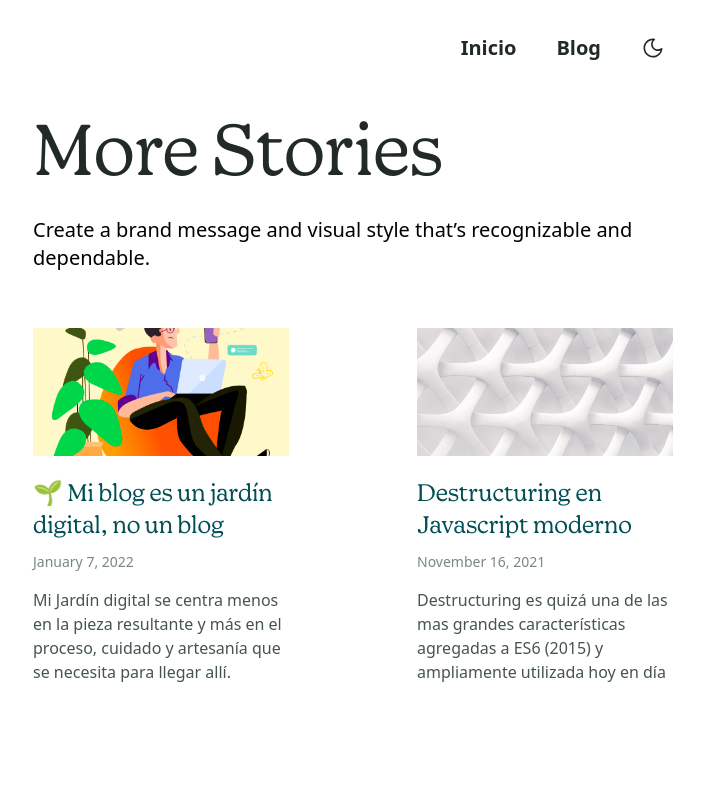
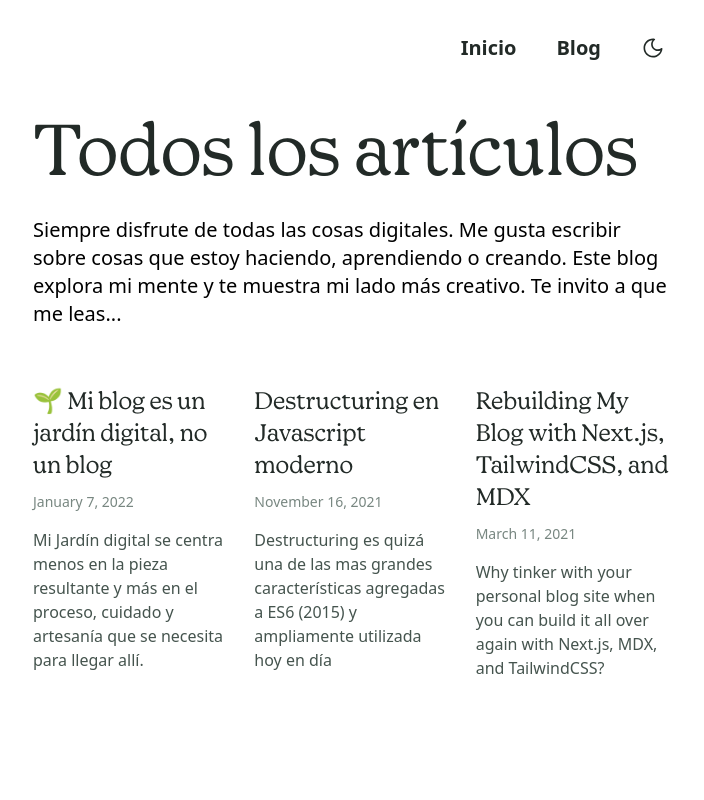
Before and after one commit to wilsonquispealanoca/wilsonquispe.io, a Next.js app: page /blog in a window 1280 px wide. Shown: the top 800 px of the page, without its empty margins (287-991 px from the left). Built offline with nearby package versions, Linux system fonts and the light colour scheme.

Commit message:
Fix: css styles

```diff
--- a/_posts/rebuilding-blog.md
+++ b/_posts/rebuilding-blog.md
@@ -17,7 +17,7 @@ After initially building my blog with Next.js and [Sanity.io](http://sanity.io),
 
 Since the last time I built my website, Next.js has implemented features I wasn’t using. I have also have come a *long* way in my self-taught developer journey. I've discovered new tools and techniques that I've been itching to try and I wanted to reflect that in my stack for this rebuild.
 
-Now that I have an MVP for my website, I'll be writing content on a regular cadence and adding more features/refactoring along the way. [View the code on Github](https://github.com/ekomenyong/ekomenyong.com) if you're interested.
+Now that I have an MVP for my website, I'll be writing content on a regular cadence and adding more features/refactoring along the way. [View the code on Github](https://github.com/wilsonquispealanoca/wilsonquispe.io) if you're interested.
 
 ### 2. Inspiration
 
@@ -70,7 +70,7 @@ export default function BlogTitle({ children }) {
 As a professional SEO of nearly a decade, having a website that was SEO friendly was extremely important to me.
 One of the major reasons I decided to learn Jamstack development, specifically, is because of poor page performance including page load speed with WordPress sites.
 
-With [Google introducing Core Web Vitals](/posts/core-web-vitals-understanding-lcp-fid-and-cls) this spring, it looks like I was ahead of the curve in finding a faster, better peformingm, web development solution.
+With [Google introducing Core Web Vitals](https://blog.chromium.org/2020/05/introducing-web-vitals-essential-metrics.html) this spring, it looks like I was ahead of the curve in finding a faster, better peformingm, web development solution.
 
 I needed to be able to quickly update Page Titles and Meta Dscriptions on my posts and be able to add Structured Data markup.
 The [`next-seo` plugin](https://github.com/garmeeh/next-seo) made that a much easier process for me, especially with implementing the Structured Data I wanted.
--- a/components/atoms/activeLink.jsx
+++ b/components/atoms/activeLink.jsx
@@ -3,7 +3,7 @@ import { useRouter } from 'next/router'
 const Activelink = ({href, children}) => {
   const router = useRouter()
   const style = {
-    color: router.asPath === href && "#222A27",
+    textDecoration: router.asPath === href && "#222A27",
   }
 
   const handleClick = (e) => {
--- a/components/molecules/moreStories.jsx
+++ b/components/molecules/moreStories.jsx
@@ -6,10 +6,10 @@ export default function MoreStories({ posts }) {
     <section>
       <Navbar />
         <h1 className="font-means text-primary-text dark:text-primary-dark mb-8 text-5xl md:text-7xl">
-          More Stories
+          Todos los artículos
         </h1>
-        <h2 className="text-xl font-light mb-14">Create a brand message and visual style that’s recognizable and dependable.</h2>
-      <div className="grid grid-cols-1 md:grid-cols-2 md:gap-x-16 lg:gap-x-32 gap-y-8 md:gap-y-32">
+        <h2 className="text-xl font-light mb-14">Siempre disfrute de todas las cosas digitales. Me gusta escribir sobre cosas que estoy haciendo, aprendiendo o creando. Este blog explora mi mente y te muestra mi lado más creativo. Te invito a que me leas...</h2>
+      <div className="grid grid-cols-1 md:grid-cols-3 md:gap-x-6 gap-y-8 md:gap-y-32">
         {posts.map((post) => (
           <PostPreview
             key={post.slug}
--- a/components/molecules/navbar.jsx
+++ b/components/molecules/navbar.jsx
@@ -21,7 +21,7 @@ function Navbar() {
 
   return (
     <>
-    <nav className={`${show ? "bg-white dark:bg-card-dark" : "bg-none"} flex items-center w-full justify-between h-[4.5rem] lg:h-24 fixed left-0 right-0 top-0 mx-auto z-40 px-4 md:px-32 lg:px-56 xl:px-80 text-xl text-tertiary-text font-semibold`}>
+    <nav className={`${show ? "bg-white dark:bg-card-dark" : "bg-none"} flex items-center w-full justify-between h-[4.5rem] lg:h-24 fixed left-0 right-0 top-0 mx-auto z-40 px-4 md:px-32 lg:px-56 xl:px-80 text-xl font-semibold`}>
         <figure menuOpen={menuOpen} onClick={() => setMenuOpen(!menuOpen)} className="flex items-center justify-center w-10 h-10 cursor-pointer lg:hidden">
           <svg className="fill-primary-text dark:fill-primary-dark" width="32" height="32" viewBox="0 0 24 24" fill="none" xmlns="http://www.w3.org/2000/svg">
             <path fillRule="evenodd" clipRule="evenodd" d="M19.75 12C19.75 11.5858 19.4142 11.25 19 11.25H5C4.58579 11.25 4.25 11.5858 4.25 12C4.25 12.4142 4.58579 12.75 5 12.75H19C19.4142 12.75 19.75 12.4142 19.75 12Z"/>
@@ -34,6 +34,7 @@ function Navbar() {
         <Activelink href="/">Inicio</Activelink>
         <Activelink href="/blog">Blog</Activelink>
         <button
+          aria-label="switch dark and light mode"
           className="flex items-center justify-center w-10 h-10"
           onClick={() => {
             setTheme(theme === 'light' ? 'dark' : 'light')
--- a/components/molecules/post-header.jsx
+++ b/components/molecules/post-header.jsx
@@ -6,16 +6,18 @@ import PostTitle from '../atoms/postTitle'
 export default function PostHeader({ title, date, author, excerpt }) {
   return (
     <>
-      <div className="bg-[#d8eacc] dark:bg-background-dark pt-8">
+      <div className="bg-[#d8eacc] dark:bg-background-dark py-8 lg:pb-10">
         <PostTitle>{title}</PostTitle>
-        <h2 className="text-xl font-light px-8 md:px-32 lg:px-56 xl:px-80 pt-6 pb-10 dark:text-secondary-dark">{excerpt}</h2>
-      </div>
-      <div className="max-w-2xl mx-6 md:mx-32 lg:mx-56 xl:mx-80 mt-4">
-        <div className="flex items-center place-items-center text-md text-tertiary-text dark:text-tertiary-dark">
-          <Avatar name={author.name} picture={author.picture} />
-          <div className="sm:text-lg">
-            <span className="ml-3 mr-1">{author.name} /</span>
-            <DateFormatter dateString={date} />
+        <h2 className="text-xl font-light px-8 md:px-32 lg:px-56 xl:px-80 pt-6 pb-6 dark:text-secondary-dark">{excerpt}</h2>
+        <div className="max-w-2xl mx-6 md:mx-32 lg:mx-56 xl:mx-80">
+          <div className="flex place-items-center justify-between text-md text-secondary-text dark:text-tertiary-dark">
+            <div className="flex items-center">
+              <Avatar name={author.name} picture={author.picture} />
+              <span className="ml-3 lg:ml-4 mr-1">Escrito por: {author.name} /</span>
+            </div>
+            <div className="sm:text-lg">
+              <DateFormatter dateString={date} />
+            </div>
           </div>
         </div>
       </div>
--- a/components/molecules/postPreview.jsx
+++ b/components/molecules/postPreview.jsx
@@ -11,16 +11,7 @@ export default function PostPreview({
 }) {
   return (
     <div>
-      <div className="mb-5">
-        <CoverImage
-          slug={slug}
-          title={title}
-          src={coverImage}
-          height={278}
-          width={556}
-        />
-      </div>
-      <h3 className="font-means text-2xl mb-3 text-accent dark:text-primary-dark">
+      <h3 className="font-means text-2xl mb-3 text-primary-text dark:text-primary-dark">
         <Link as={`/posts/${slug}`} href="/posts/[slug]">
           <a className="hover:underline">{title}</a>
         </Link>
--- /dev/null
+++ b/pages/_document.js
@@ -0,0 +1,13 @@
+import { Html, Head, Main, NextScript } from 'next/document'
+
+export default function Document() {
+  return (
+    <Html lang="es">
+      <Head />
+      <body>
+        <Main />
+        <NextScript />
+      </body>
+    </Html>
+  )
+}
--- a/styles/globals.css
+++ b/styles/globals.css
@@ -17,11 +17,9 @@
 @font-face {
   font-family: "Means-Web";
   src: url("../public/fonts/Means_Light_Web.otf");
+  font-display: swap;
 }
 
-/* body {
-  @apply font-means;
-} */
 
 pre:not(:first-child) {
   padding: 1rem;
@@ -117,11 +115,11 @@ code[class*="language-"] ::selection {
 :not(pre) > code[class*="language-"],
 pre[class*="language-"] {
   color: white;
-   background: #011627;
+  background: #010c0e;
 }
 
 :not(pre) > code[class*="language-"] {
-   padding: 0.1em;
+  padding: .8571429em 1.1428571em;
   border-radius: 0.3em;
   white-space: normal;
 }
```
Also changed, not shown: components/molecules/markdown-styles.module.css (+9 -1 lines). Lines whose indentation alone changed are shown as unchanged.
